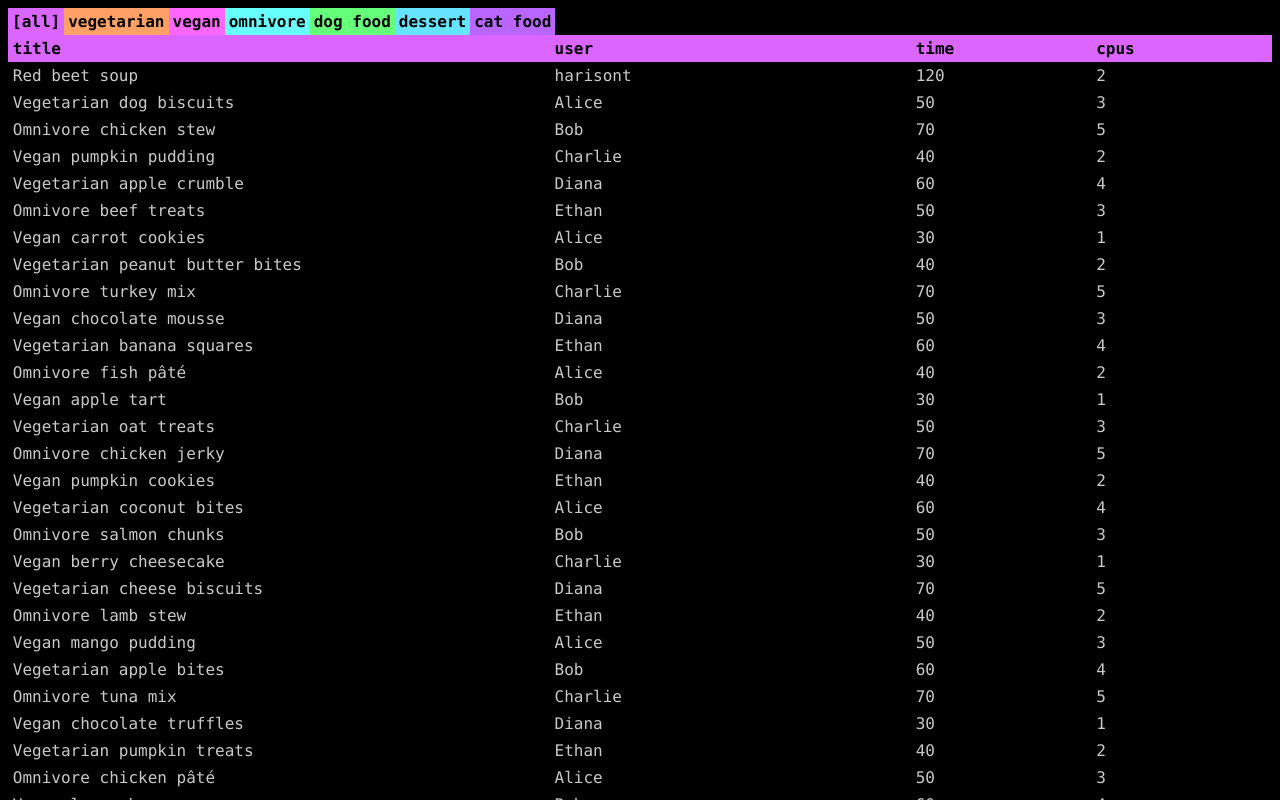
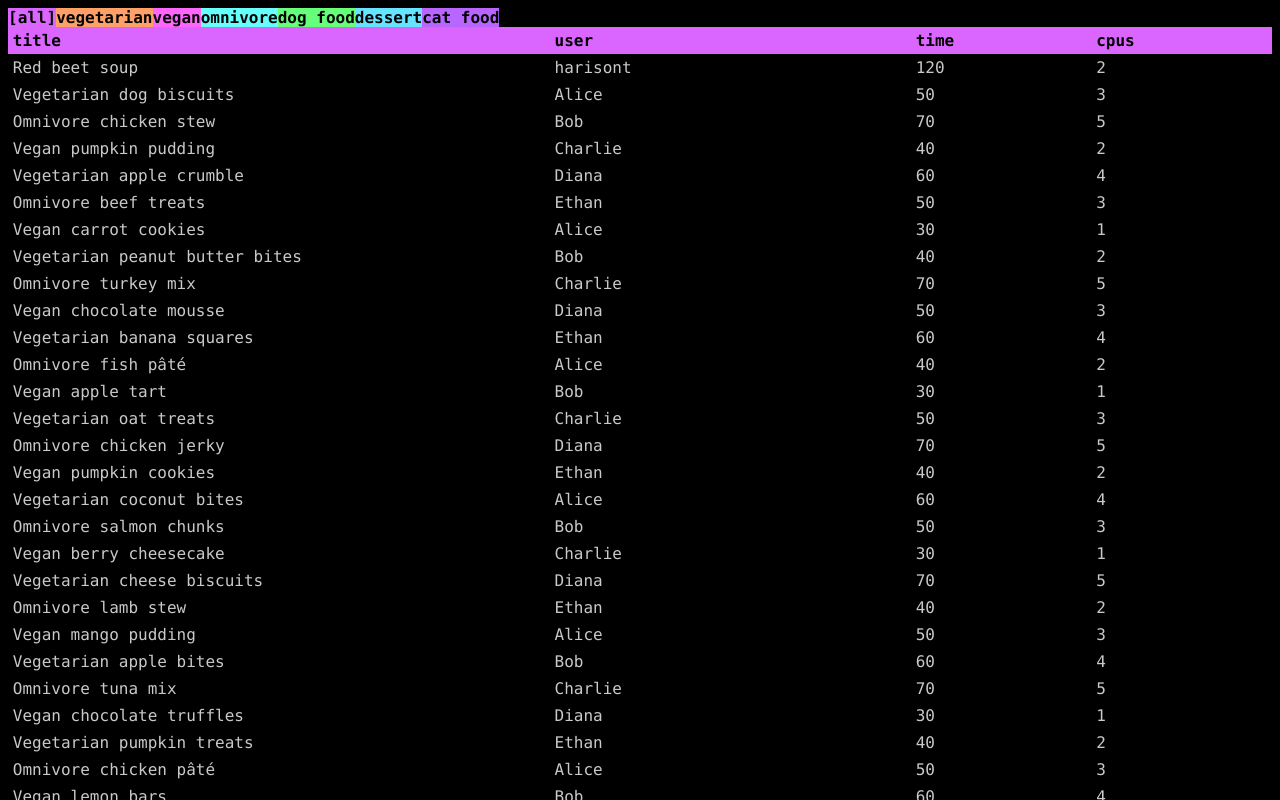
Before and after one commit to rapunschel/concurrent-cooking, a React (Vite) app: page /#/ in a window 1280 px wide. Shown: the top 800 px of the page. Built offline with nearby package versions, Linux system fonts and the light colour scheme.

Commit message:
Fix routing

```diff
--- a/src/components/Terminal.tsx
+++ b/src/components/Terminal.tsx
@@ -45,10 +45,9 @@ export default function Terminal() {
               isSelected={tag === selectedTag}
               style={{
                 backgroundColor: generateColor(tag, saturation, lightness),
-                padding: "4px",
               }}
               onClick={() => {
-                navigate(`/concurrent-cooking/${slugify(tag)}`, {
+                navigate(`/${slugify(tag)}`, {
                   replace: false,
                 });
               }}
--- a/src/main.tsx
+++ b/src/main.tsx
@@ -20,10 +20,10 @@ const router = createHashRouter([
       },
       {
         path: "all",
-        element: <Navigate to="/concurrent-cooking" replace />,
+        element: <Navigate to="/" replace />,
       },
       {
-        path: "/concurrent-cooking/:tagId",
+        path: "/:tagId",
         element: <Terminal />,
         loader: terminalLoader,
       },
```
